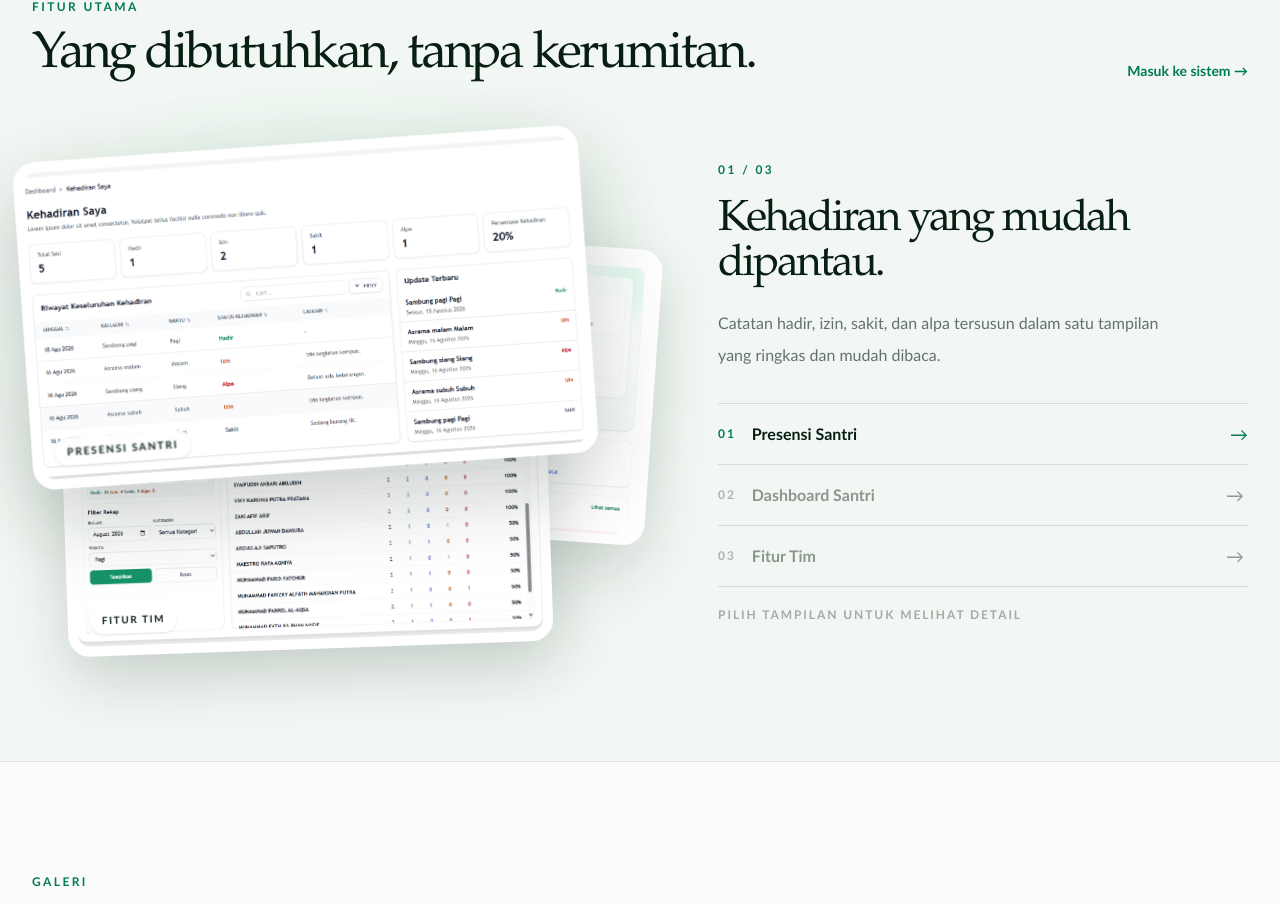
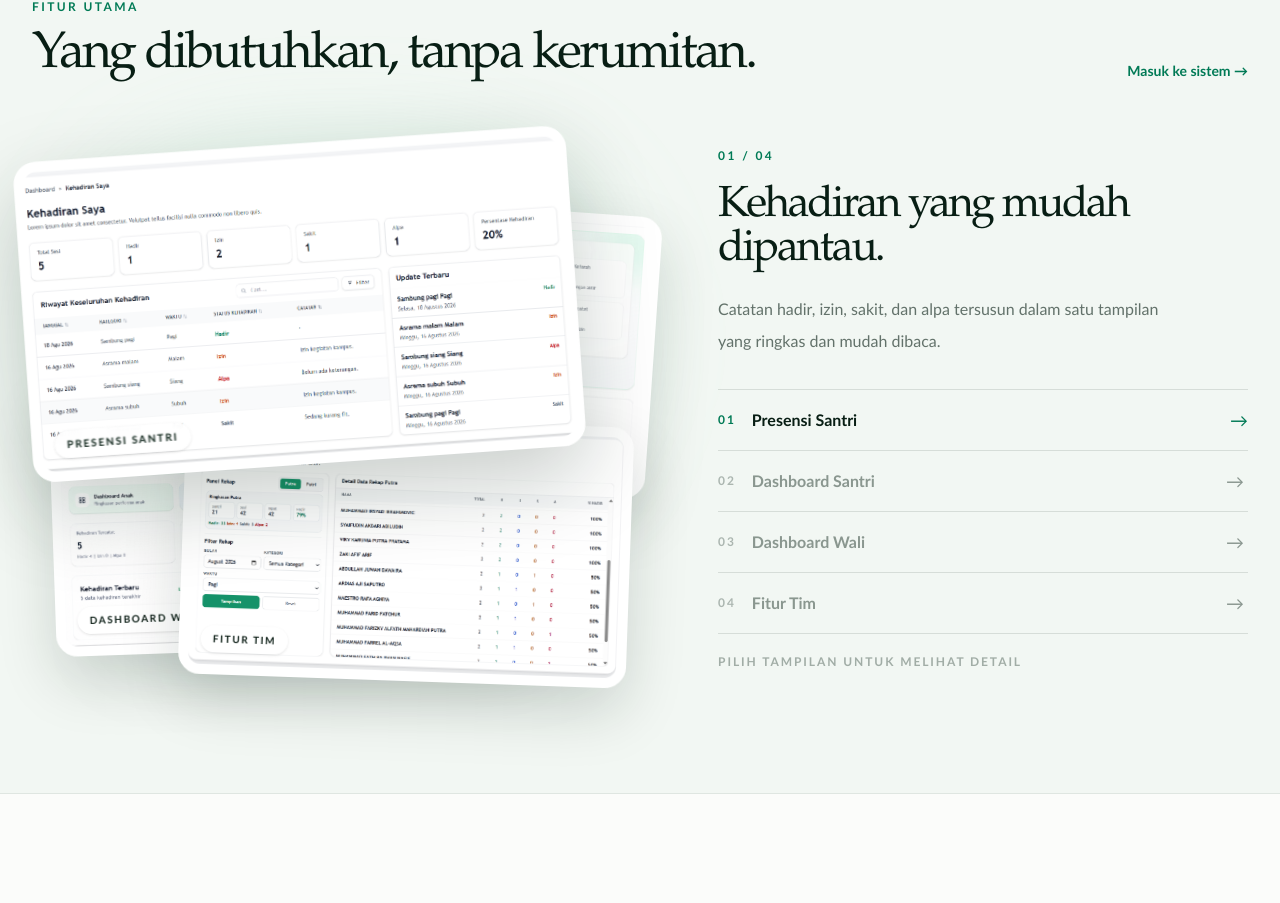
Before and after one commit to ppmkh2sby/FrontEnd_KH2-Management-System, a React (Vite) app: page / in a window 1280 px wide. Shown: the part 1675-2578 px from the top of the page. Built offline with nearby package versions, Linux system fonts and the light colour scheme; no server answers.

Commit message:
feat: add wali dashboard feature showcase

```diff
--- a/src/pages/landing/LandingPage.tsx
+++ b/src/pages/landing/LandingPage.tsx
@@ -22,6 +22,14 @@ const featureShowcase = [
   },
   {
     number: "03",
+    label: "Dashboard Wali",
+    title: "Perkembangan anak dalam satu pandangan.",
+    description: "Akun wali terhubung langsung dengan data anak untuk memantau kehadiran, progress keilmuan, dan aktivitas harian.",
+    image: "/assets/images/landing/fitur/Dashboard%20Wali.png",
+    alt: "Tampilan dashboard wali KH2",
+  },
+  {
+    number: "04",
     label: "Fitur Tim",
     title: "Rekap tim yang siap digunakan.",
     description: "Pantau rekap presensi tim dengan filter yang jelas untuk membantu pengurus mengambil keputusan lebih cepat.",
@@ -31,9 +39,10 @@ const featureShowcase = [
 ] as const;
 
 const featureImagePositions = [
-  "left-0 top-3 w-[88%] -rotate-[4deg]",
-  "right-0 top-24 w-[82%] rotate-[4deg]",
-  "left-8 bottom-0 w-[78%] -rotate-[2deg]",
+  "left-0 top-3 w-[86%] -rotate-[4deg]",
+  "right-0 top-16 w-[78%] rotate-[4deg]",
+  "left-5 bottom-8 w-[76%] -rotate-[2deg]",
+  "right-6 bottom-0 w-[72%] rotate-[2deg]",
 ] as const;
 
 const aboutPillars = [
@@ -164,7 +173,7 @@ export function LandingPage() {
             <Link to="/login" className="text-sm font-bold text-emerald-700 transition hover:text-forest-950">Masuk ke sistem <span aria-hidden="true">→</span></Link>
           </div>
           <div className="mt-14 grid gap-12 lg:grid-cols-[minmax(0,1.08fr)_minmax(20rem,0.92fr)] lg:items-center lg:gap-16">
-            <div className="relative min-h-[25rem] sm:min-h-[32rem]" aria-label="Preview fitur utama KH2">
+            <div className="relative min-h-[27rem] sm:min-h-[34rem]" aria-label="Preview fitur utama KH2">
               <div className="absolute inset-x-8 top-10 h-64 rounded-full bg-emerald-200/35 blur-3xl sm:inset-x-16 sm:h-80" />
               <div className="absolute inset-x-8 bottom-6 h-16 rounded-full bg-forest-900/10 blur-2xl sm:inset-x-20" />
 
@@ -201,7 +210,7 @@ export function LandingPage() {
 
             <div className="relative">
               <div className="mb-8 max-w-md">
-                <p className="text-xs font-bold uppercase tracking-[0.2em] text-emerald-700">{selectedFeature.number} / 03</p>
+                <p className="text-xs font-bold uppercase tracking-[0.2em] text-emerald-700">{selectedFeature.number} / {featureShowcase.length.toString().padStart(2, "0")}</p>
                 <h3 className="mt-5 font-display text-[clamp(2rem,3.4vw,3.25rem)] leading-[1.02] tracking-[-0.05em] text-forest-950">
                   {selectedFeature.title}
                 </h3>
```
Also changed, not shown: public/assets/images/landing/fitur/Dashboard Wali.png (added).
